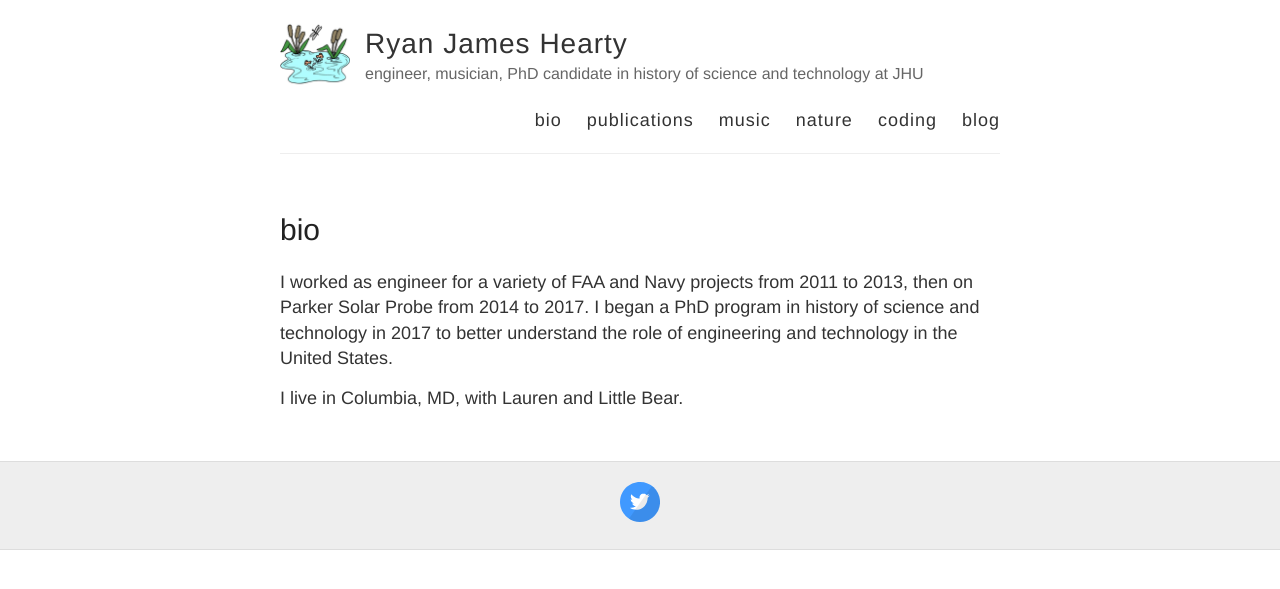
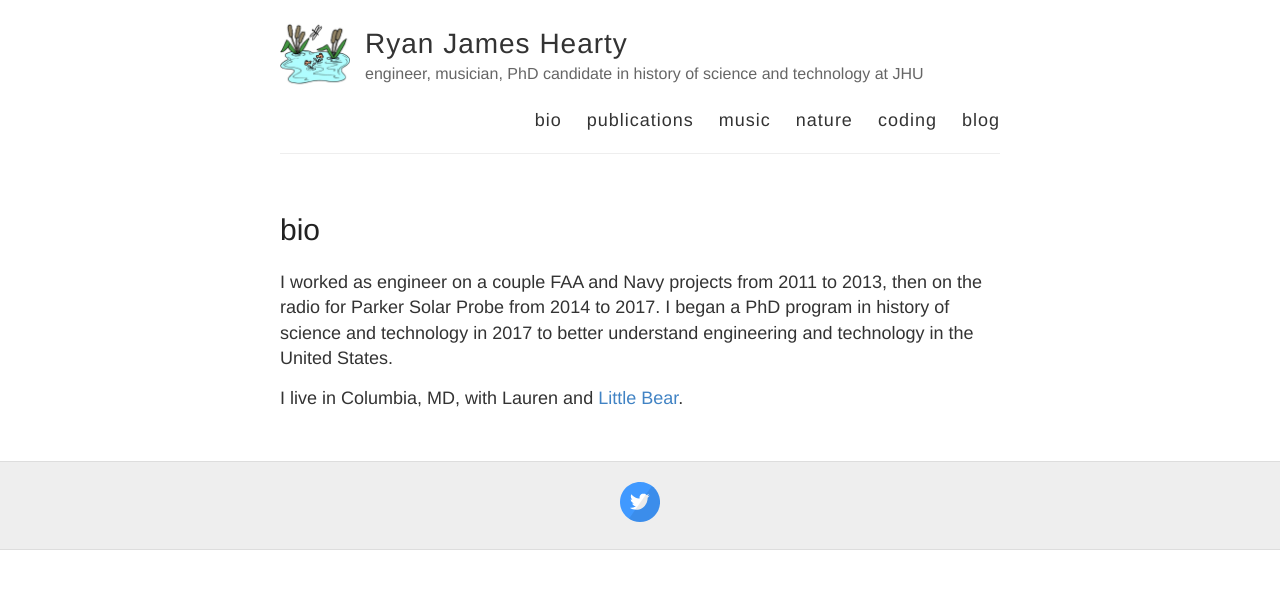
Before and after one commit to rhearty1/rhearty1.github.io, a Jekyll site: the page built from bio.md, in a window 1280 px wide. Shown: the top 589 px of the page. Built offline with Jekyll 4.4.1, drawn with Linux system fonts in a browser that asks for light colours.

Commit message:
Update bio.md

```diff
--- a/bio.md
+++ b/bio.md
@@ -4,6 +4,6 @@ title: bio
 permalink: /bio/
 ---
 
-I worked as engineer for a variety of FAA and Navy projects from 2011 to 2013, then on Parker Solar Probe from 2014 to 2017. I began a PhD program in history of science and technology in 2017 to better understand the role of engineering and technology in the United States.
+I worked as engineer on a couple FAA and Navy projects from 2011 to 2013, then on the radio for Parker Solar Probe from 2014 to 2017. I began a PhD program in history of science and technology in 2017 to better understand engineering and technology in the United States.
 
-I live in Columbia, MD, with Lauren and Little Bear.
+I live in Columbia, MD, with Lauren and [Little Bear](/assets/little-bear.jpg).
```
